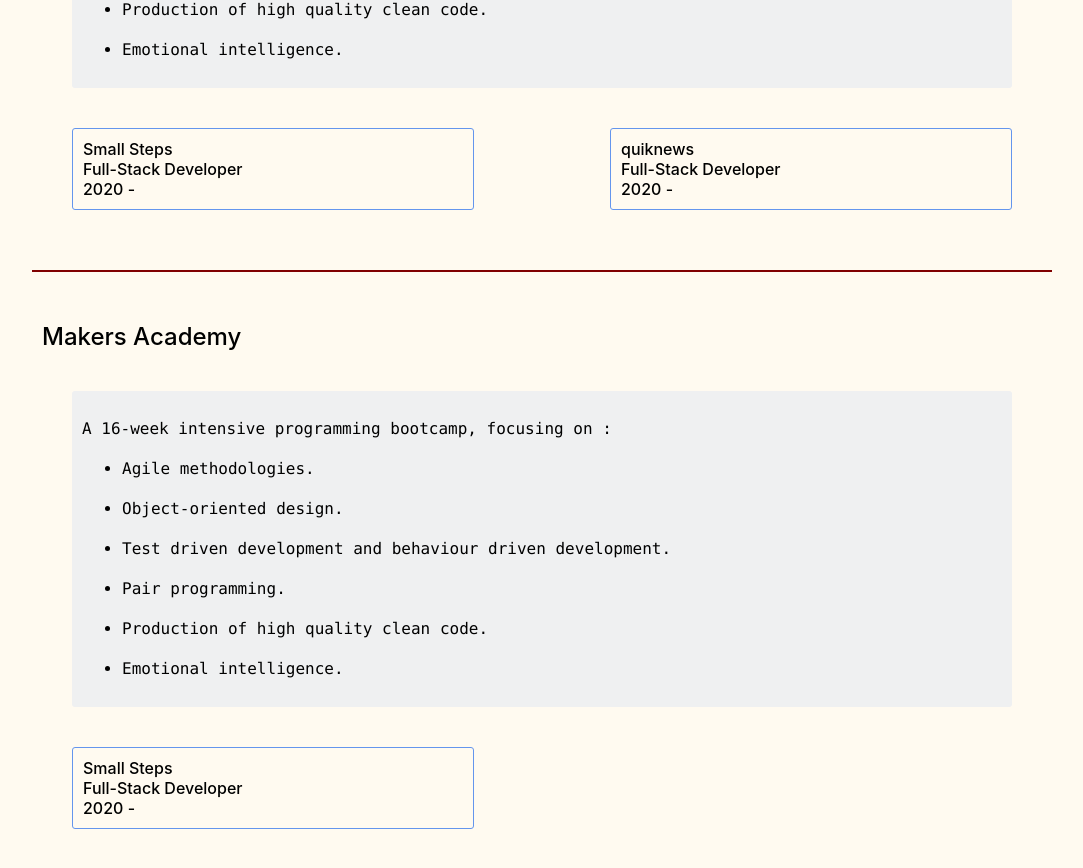
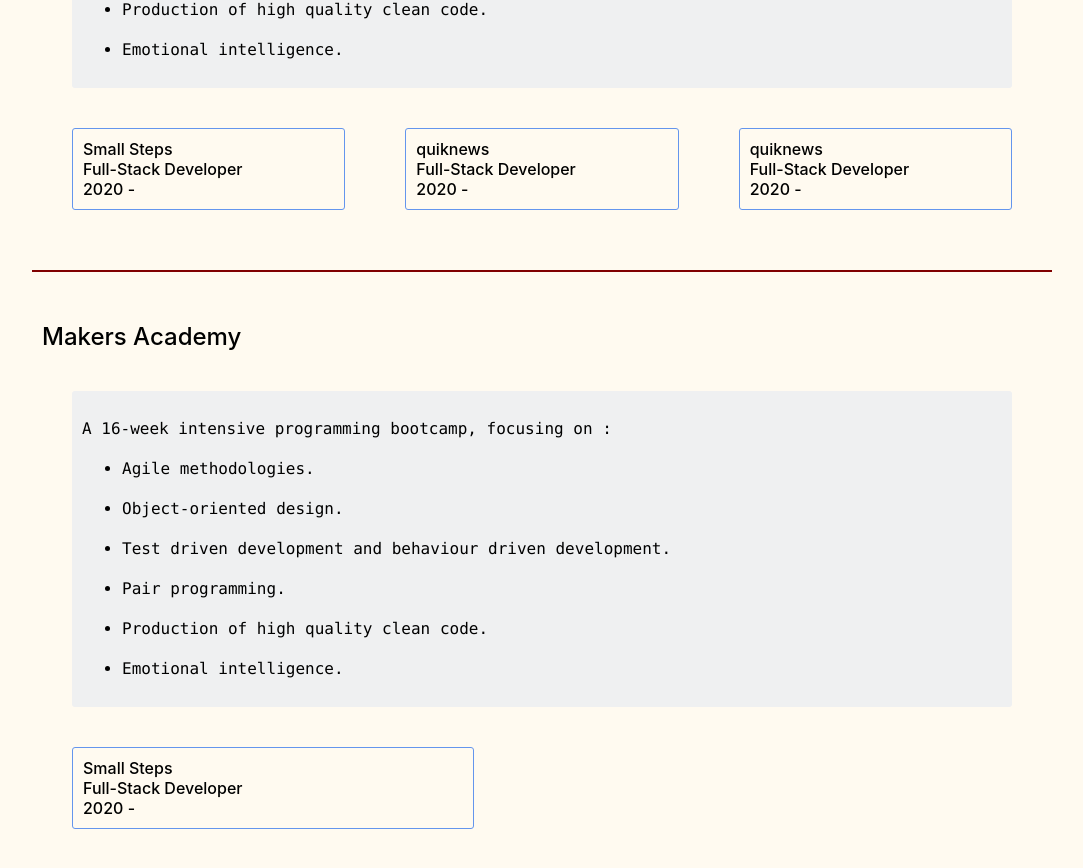
Before and after one commit to perrinjack/portfolio, a React (Create React App) app: page / in a window 1280 px wide. Shown: the part 1016-1884 px from the top of the page, without its empty margins (98-1181 px from the left). Built offline with nearby package versions, Linux system fonts and the light colour scheme; the HTML template or start-up script is replaced by a standard one.

Commit message:
Removed redundant subtitleReq

```diff
--- a/src/App.tsx
+++ b/src/App.tsx
@@ -37,7 +37,6 @@ class App extends React.Component {
                 <Experience
                   title={item.title}
                   summary={item.summary}
-                  subtitleReq={item.subtitleReq}
                   subtitle={item.subtitle}
                   projects={item.projects}
                 />
--- a/src/components/experience.tsx
+++ b/src/components/experience.tsx
@@ -9,7 +9,6 @@ type EmployerCardProps = {
   title: string;
   summary: string;
   subtitle?: string;
-  subtitleReq?: boolean;
   projects: { name: string; role: string; from: string; to: string }[];
 };
 
@@ -18,7 +17,6 @@ const Experience = ({
   title,
   summary,
   subtitle,
-  subtitleReq,
   projects,
 }: EmployerCardProps) => {
   const handleProjectClick = (index: number) => {
--- a/src/content/education.json
+++ b/src/content/education.json
@@ -1,6 +1,5 @@
 [
   {
-    "subtitleReq": true,
     "subtitle": "Education",
     "title": "Makers Academy",
     "from": "Jun 2018",
@@ -19,12 +18,17 @@
         "role": "Full-Stack Developer",
         "from": "2020",
         "to": ""
+      },
+      {
+        "name": "quiknews",
+        "role": "Full-Stack Developer",
+        "from": "2020",
+        "to": ""
       }
     ]
   },
 
   {
-    "subtitleReq": false,
     "title": "Makers Academy",
     "from": "Jun 2018",
     "to": "present",
```
